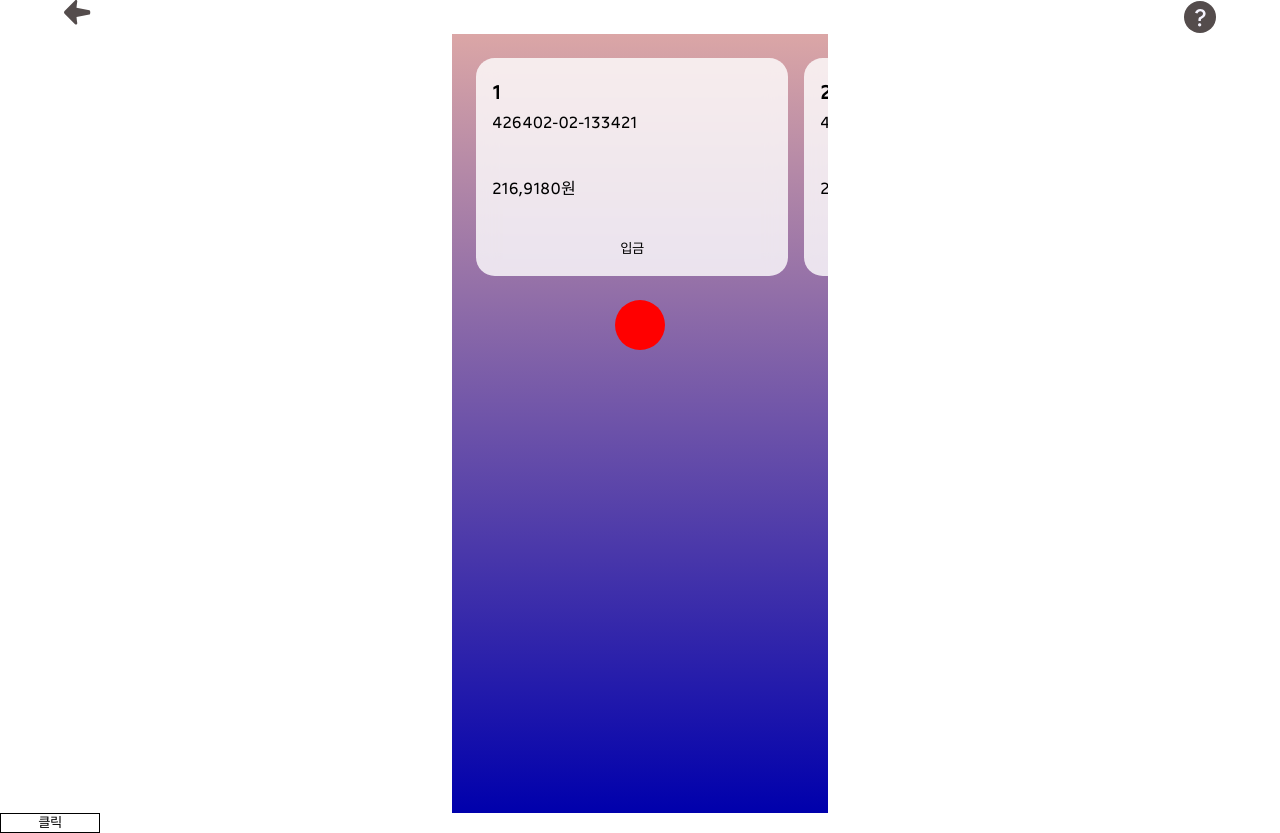
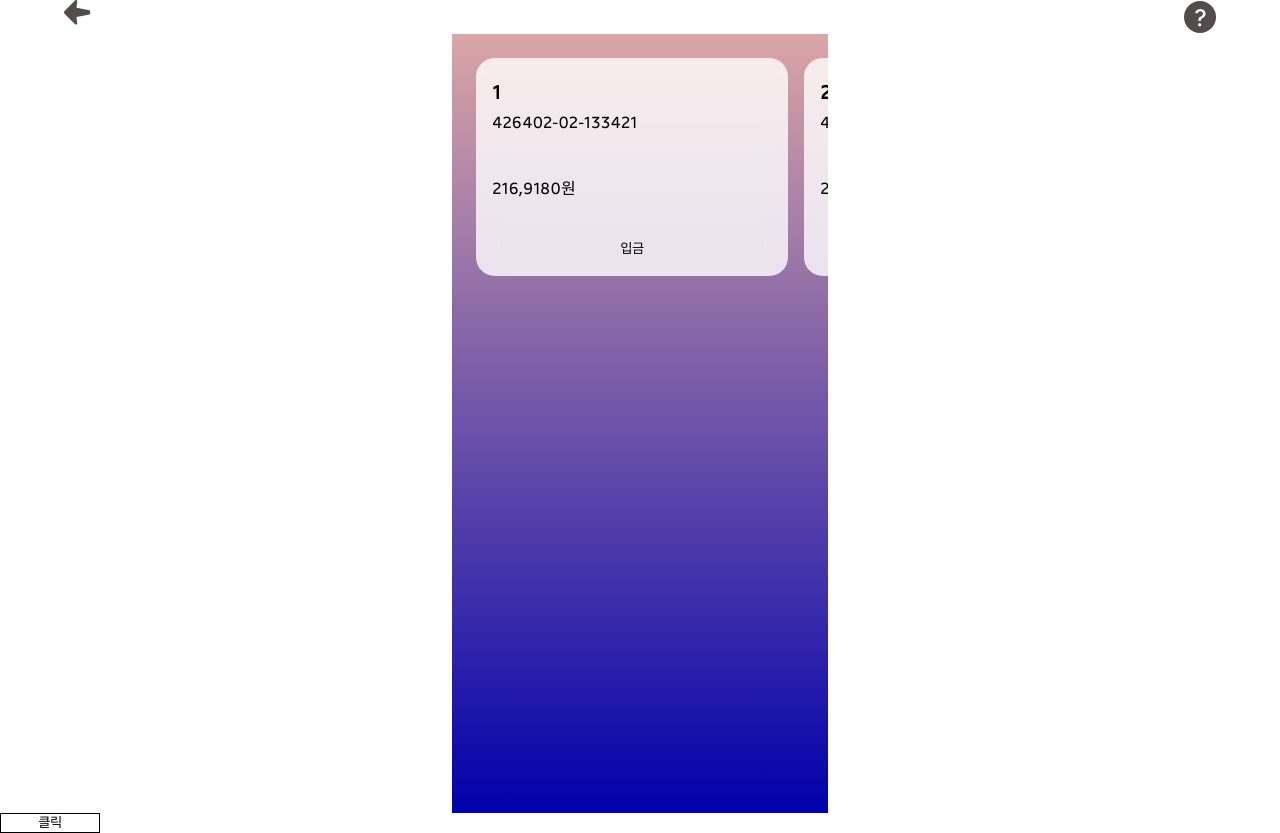
Before and after one commit to sunub/for-digital-divide, a Next.js app: page /start in a window 1280 px wide. Built offline with nearby package versions, Linux system fonts and the light colour scheme; a web font is replaced by a local one.

Commit message:
feat : GSAP scrollTrigger와 사투 중

```diff
--- a/src/app/start/page.tsx
+++ b/src/app/start/page.tsx
@@ -19,20 +19,14 @@ function StartPage() {
 
   return (
     <>
-      <RootWrapper>
-        <div
-          style={{
-            width: "376px",
-            height: "779px",
-            container: "demo-frame / size",
-          }}
-          ref={rootRef}
-        >
-          <AccountCard trigger={trigger} rootRef={rootRef} />
-        </div>
-        {/* <Device main={<LoginForm />} /> */}
-        {/* <Device header={<h1>Account Card</h1>} main={<AccountCard />} /> */}
-      </RootWrapper>
+      <div
+        style={{
+          display: "grid",
+          placeContent: "center",
+        }}
+      >
+        <AccountCard trigger={trigger} />
+      </div>
       <button
         style={{
           border: "1px solid black",
--- a/src/components/AccountCard/AccountCard.style.ts
+++ b/src/components/AccountCard/AccountCard.style.ts
@@ -1,6 +1,12 @@
 "use client";
 
 import styled from "styled-components";
+
+export const RootWrapper = styled.div`
+  width: 376px;
+  height: 779px;
+  container: demo-frame / size;
+`;
 
 export const Wrapper = styled.div`
   position: relative;
@@ -16,11 +22,11 @@ export const CardWrapper = styled.div`
   height: calc(28cqh + 3rem);
   padding: 1rem;
 
-  user-select: none;
+  /* user-select: none;
   overflow-x: scroll;
   scrollbar-width: none;
   scroll-snap-type: x mandatory;
-  scroll-behavior: smooth;
+  scroll-behavior: smooth; */
 `;
 
 export const Card = styled.div`
@@ -31,21 +37,20 @@ export const Card = styled.div`
   background-color: color-mix(in oklch, oklch(100% 0 284.14), transparent 20%);
   backdrop-filter: blur(10px);
 
-  position: relative;
   border-radius: 5cqw;
   padding-left: 1rem;
   padding-right: 1rem;
   margin: 8px;
 
   flex: 83cqw 1 0;
-  scroll-snap-align: center;
-  overscroll-behavior: contain;
-  transform: translate3d(0, 0, 0);
-  cursor: grab;
+  /* scroll-snap-align: center;
+  overscroll-behavior: contain; */
+  /* transform: translate3d(0, 0, 0); */
+  /* cursor: grab;
 
   &:active {
     cursor: grabbing;
-  }
+  } */
 `;
 
 export const AccountNumber = styled.span``;
--- a/src/components/AccountCard/AccountCard.tsx
+++ b/src/components/AccountCard/AccountCard.tsx
@@ -8,7 +8,9 @@ import { Draggable } from "gsap/Draggable";
 import { ScrollTrigger } from "gsap/ScrollTrigger";
 import AccountCardHelper from "./AccountCard.helper";
 
-function AccountCard({ trigger }: { trigger: boolean }) {
+let iteration = 0;
+
+function AccountCard({ pagetrigger }: { pagetrigger: boolean }) {
   const draggableRef = React.useRef<HTMLDivElement>(null);
   const [isMoving, toggleIsMoving] = useToggle(false);
   const [startOffset, setStartOffset] = React.useState<number>(0);
@@ -17,50 +19,159 @@ function AccountCard({ trigger }: { trigger: boolean }) {
       name: "1",
       accountNumber: "426402-02-133421",
       price: "216,9180원",
-      // ref: React.useRef<HTMLDivElement>(null),
+      ref: React.useRef<HTMLDivElement>(null),
     },
     {
       name: "2",
       accountNumber: "426402-02-133421",
       price: "216,9180원",
-      // ref: React.useRef<HTMLDivElement>(null),
+      ref: React.useRef<HTMLDivElement>(null),
     },
     {
       name: "3",
       accountNumber: "426402-02-133421",
       price: "216,9180원",
-      // ref: React.useRef<HTMLDivElement>(null),
+      ref: React.useRef<HTMLDivElement>(null),
     },
   ]);
 
   React.useEffect(() => {
     gsap.registerPlugin(Draggable, ScrollTrigger);
-    Draggable.create(draggableRef.current, {
-      type: "x",
-      trigger: ".card-items-wrapper",
-      bounds: ".root-items-wrapper",
-      onDragEnd() {
-        gsap.to(this.target, { x: 0, duration: 0 });
-      },
-    });
+    // gsap.set(".card-items", { xPercent: -30 });
+    // const playhead = { offset: 0 };
 
-    const trigger = ScrollTrigger.create({
-      start: 0,
-      onUpdate(self) {
-        console.log(self);
-      },
-    });
+    // const cards: any[] = gsap.utils.toArray(".card-items");
+    // const spacing = 0.1;
+    // const animateFunc = (element: gsap.TweenTarget) => {
+    //   const tl = gsap.timeline();
+    //   tl.fromTo(
+    //     element,
+    //     { xPercent: 30 },
+    //     { xPercent: -30, duration: 1, ease: "none", immediateRender: false }
+    //   );
+    //   return tl;
+    // };
 
-    const snapTime = gsap.utils.snap(0.1);
-    // console.log(snapTime);
-    function scrollToOffset(offset) {
-      // 새로운 snap 값을 할당한다.
-      let snappedTime = snapTime(offset);
-      let progress = snappedTime;
-    }
-  }, [trigger]);
+    // const seamlessLoop = buildSeamlessLoop(cards, spacing, animateFunc);
+    // const snapTime = gsap.utils.snap(spacing);
+    // const wrapTime = gsap.utils.wrap(0, seamlessLoop.duration());
+    // const scrub = gsap.to(playhead, {
+    //   offset: 0,
+    //   onUpdate() {
+    //     seamlessLoop.time(wrapTime(playhead.offset));
+    //   },
+    //   duration: 0.5,
+    //   ease: "power3",
+    //   paused: true,
+    // });
+
+    // const trigger = ScrollTrigger.create({
+    //   start: 0,
+    //   end: "+=1000",
+    //   onUpdate(self) {
+    //     let scroll = self.scroll();
+    //     if (scroll > self.end - 1) {
+    //       wrap(1, 2);
+    //     } else if (scroll < 1 && self.direction < 0) {
+    //       wrap(-1, self.end - 2);
+    //     } else {
+    //       scrub.vars.offset =
+    //         (iteration + self.progress) * seamlessLoop.duration();
+    //       scrub.invalidate().restart(); // to improve performance, we just invalidate and restart the same tween. No need for overwrites or creating a new tween on each update.
+    //     }
+    //   },
+    //   trigger: ".root-items-wrapper",
+    // });
+    // const wrap = (iterationDelta: number, scrollTo: number) => {
+    //   iteration += iterationDelta;
+    //   trigger.scroll(scrollTo);
+    //   trigger.update();
+    // };
+
+    // const progressToScroll = (progress: number) => {
+    //   return gsap.utils.clamp(
+    //     1,
+    //     trigger.end - 1,
+    //     gsap.utils.wrap(0, 1, progress) * trigger.end
+    //   );
+    // };
+
+    // Draggable.create(draggableRef.current, {
+    //   type: "x",
+    //   trigger: ".card-items-wrapper",
+
+    //   onPress() {
+    //     this.startOffset = scrub.vars.offset;
+    //   },
+    //   onDrag() {
+    //     scrub.vars.offset = this.startOffset + (this.startX - this.x) * 0.001;
+    //     scrub.invalidate().restart();
+    //   },
+    //   onDragEnd() {
+    //     scrollToOffset(scrub.vars.offset);
+    //   },
+    // });
+
+    // ScrollTrigger.addEventListener("scrollEnd", () =>
+    //   scrollToOffset(scrub.vars.offset)
+    // );
+
+    // function buildSeamlessLoop(
+    //   items: any[],
+    //   spacing: number,
+    //   animateFunc: (element: gsap.TweenTarget) => gsap.core.Timeline
+    // ) {
+    //   let rawSequence = gsap.timeline({ paused: true });
+    //   let seamlessLoop = gsap.timeline({
+    //     paused: true,
+    //     repeat: -1,
+    //     onRepeat() {
+    //       this._time === this._dur && (this._tTime += this._dur - 0.01);
+    //     },
+    //     onReverseComplete() {
+    //       this.totalTime(this.rawTime() + this.duration() * 100);
+    //     },
+    //   });
+
+    //   let cycleDuration = spacing * items.length;
+    //   let dur;
+    //   items
+    //     .concat(items)
+    //     .concat(items)
+    //     .forEach((item, i) => {
+    //       let anim = animateFunc(items[i % items.length]);
+    //       rawSequence.add(anim, i * spacing);
+    //       dur || (dur = anim.duration());
+    //     });
+
+    //   seamlessLoop.fromTo(
+    //     rawSequence,
+    //     { time: cycleDuration + dur / 2 },
+    //     {
+    //       time: "+=" + cycleDuration,
+    //       duration: cycleDuration,
+    //       ease: "none",
+    //     }
+    //   );
+
+    //   return seamlessLoop;
+    // }
+
+    // function scrollToOffset(offset: number) {
+    //   let snappedTime = snapTime(offset);
+    //   const progress =
+    //     (snappedTime - seamlessLoop.duration() * iteration) /
+    //     seamlessLoop.duration();
+    //   const scroll = progressToScroll(progress);
+    //   if (progress >= 1 || progress < 0) {
+    //     return wrap(Math.floor(progress), scroll);
+    //   }
+    //   trigger.scroll(scroll);
+    // }
+  }, [pagetrigger]);
 
   return (
+    <Styled.RootWrapper>
       <Styled.Wrapper className="root-items-wrapper">
         <Styled.CardWrapper className="card-items-wrapper">
           {accountBuffer.map((account, i) => (
@@ -78,19 +189,16 @@ function AccountCard({ trigger }: { trigger: boolean }) {
             </Styled.Card>
           ))}
         </Styled.CardWrapper>
+      </Styled.Wrapper>
       <div
         ref={draggableRef}
         className="drag-proxy"
         style={{
-          backgroundColor: "red",
-          width: "50px",
-          height: "50px",
-          borderRadius: "50%",
+          visibility: "hidden",
           position: "absolute",
-          left: "calc(50cqw - 25px)",
         }}
       />
-    </Styled.Wrapper>
+    </Styled.RootWrapper>
   );
 }
 
```
Lines whose indentation alone changed are shown as unchanged.
